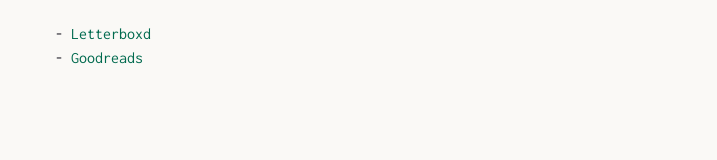
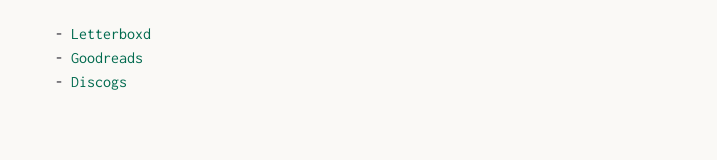
Before and after one commit to bantonow/benantonow.com-v2, a Next.js app: page /media in a window 1280 px wide. Shown: the part 142-302 px from the top of the page, without its empty margins (225-942 px from the left). Built offline with nearby package versions, Linux system fonts and the light colour scheme.

Commit message:
added discogs

```diff
--- a/app/media/page.tsx
+++ b/app/media/page.tsx
@@ -8,6 +8,7 @@
             <ul className="ml-6">
                 <li>- <TextScrambleLink href="https://letterboxd.com/benantonow/">Letterboxd</TextScrambleLink></li>
                 <li>- <TextScrambleLink href="https://www.goodreads.com/user/show/185254448-ben-antonow">Goodreads</TextScrambleLink></li>
+                <li>- <TextScrambleLink href="https://www.discogs.com/user/benantonow">Discogs</TextScrambleLink></li>
             </ul>
         </div>
     )
```
